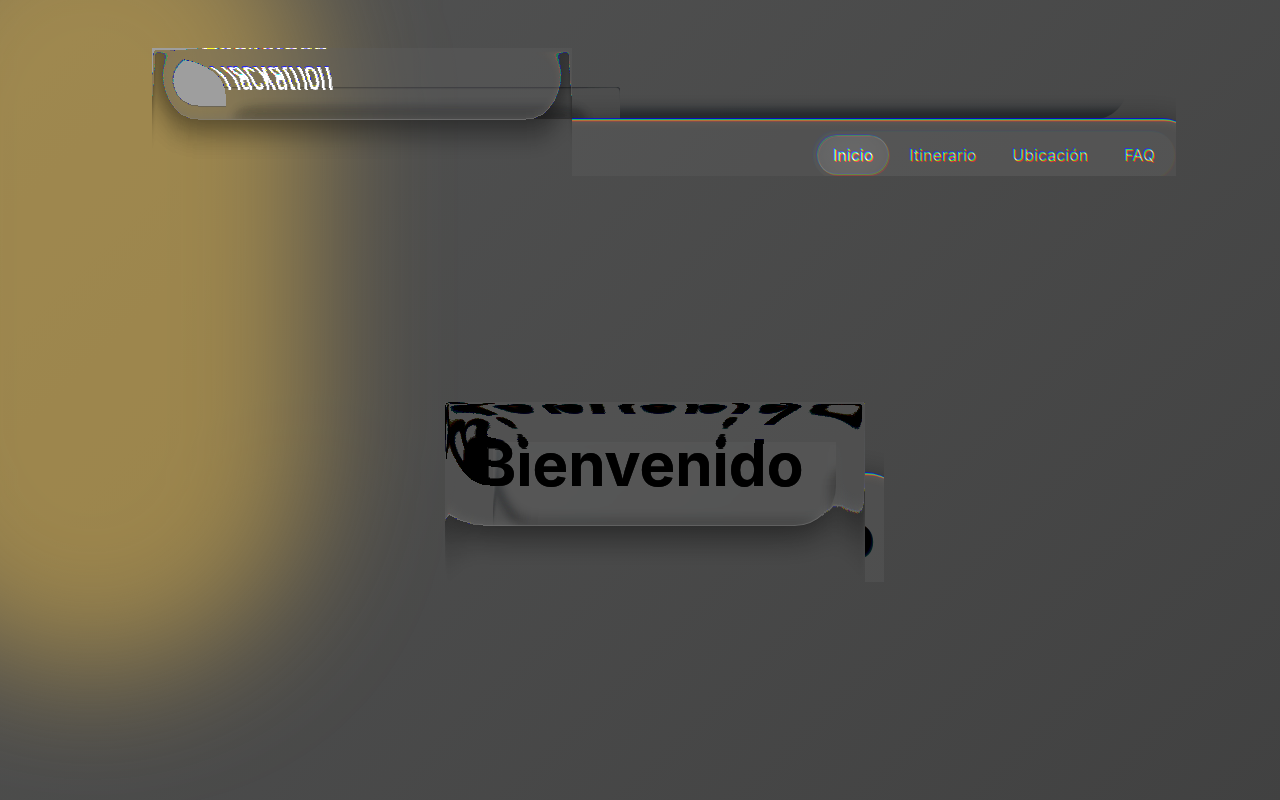
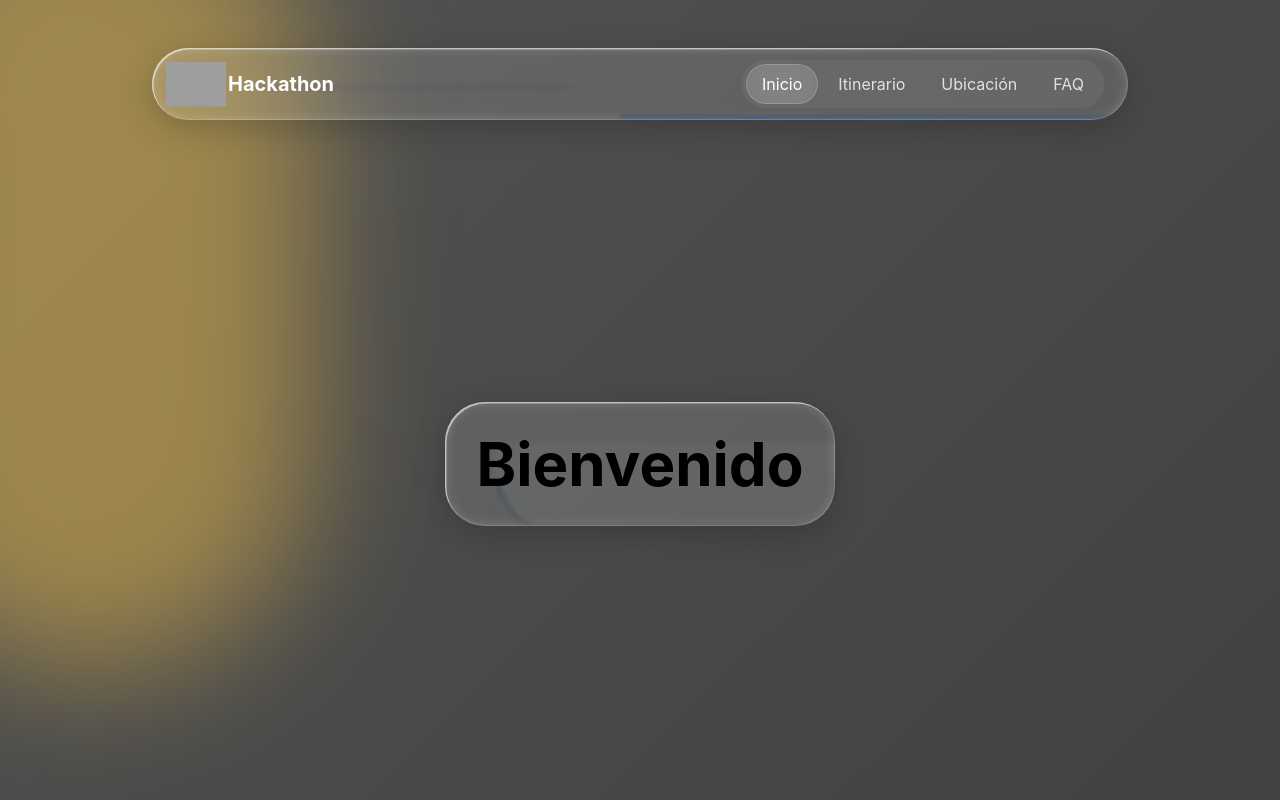
Before and after one commit to Nightmare115117/SistemaDeInscripciones-Frontend, a React (Vite) app: page / in a window 1280 px wide. Shown: the top 800 px of the page. Built offline with nearby package versions, Linux system fonts and the light colour scheme; grey boxes are pictures that could not be loaded.

Commit message:
Revert "prueba"
This reverts commit bae41016744e82f4a7eaf7d04e87d9eac55f40ee.

```diff
--- a/src/css-custom/index.css
+++ b/src/css-custom/index.css
@@ -6,16 +6,9 @@
 }
 
 @utility glass-liquid {
-  isolation: isolate;
-  transform: translateZ(0);
-
   background: var(--glass-bg, rgba(255, 255, 255, 0.12));
-
-  backdrop-filter: blur(8px) saturate(1.5) brightness(1.1);
+  backdrop-filter: blur(1px) url(#lg-filter) blur(2px) saturate(1.5) brightness(1.1);
   -webkit-backdrop-filter: blur(8px) saturate(1.8) brightness(1.15) contrast(1.05);
-
-  filter: url(#lg-filter);
-
   box-shadow:
     inset 0 0 0 1px rgba(255, 255, 255, 0.15),
     inset 1.5px 1.5px 0 rgba(255, 255, 255, 0.5),
```
